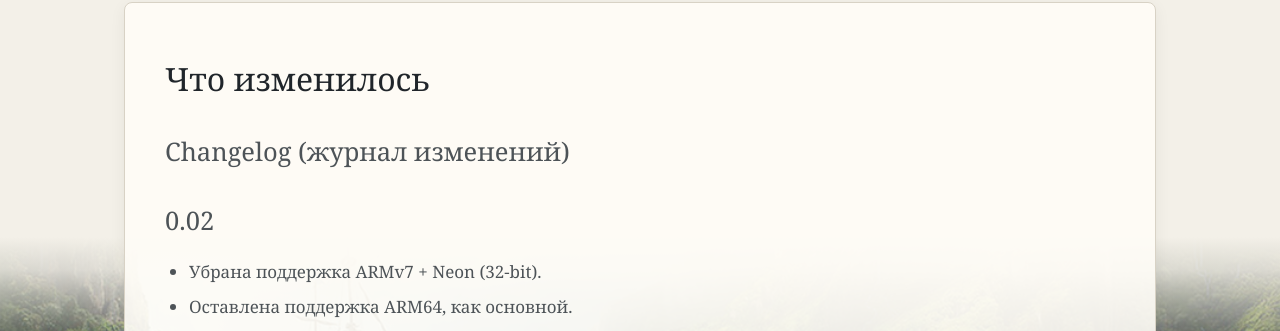
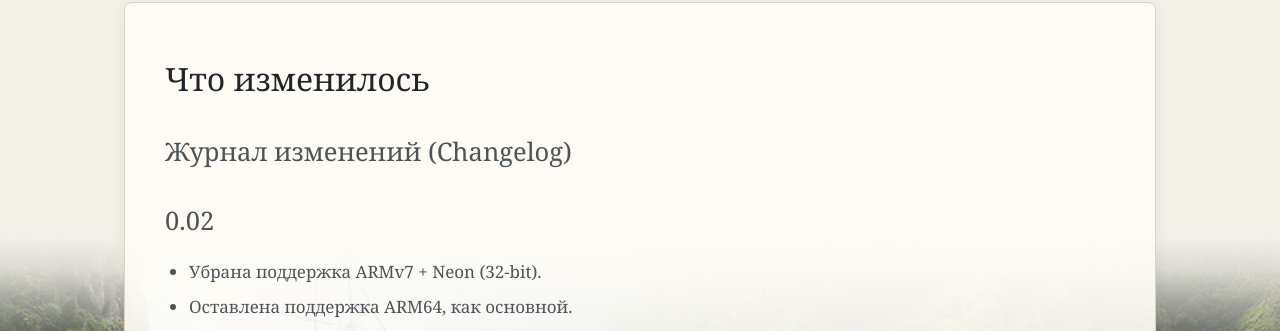
Before and after one commit to tislic/SeaDogsPort, a Jekyll site: the page built from chto-izmenilos.md, in a window 1280 px wide. Shown: the part 242-573 px from the top of the page. Built offline with Jekyll 4.4.1, drawn with Linux system fonts in a browser that asks for light colours.

```diff
--- a/chto-izmenilos.md
+++ b/chto-izmenilos.md
@@ -4,7 +4,7 @@ title: Что изменилось
 permalink: /chto-izmenilos/
 ---
 
-# Changelog (журнал изменений)
+# Журнал изменений (Changelog)
 
 ## 0.02
 
```
